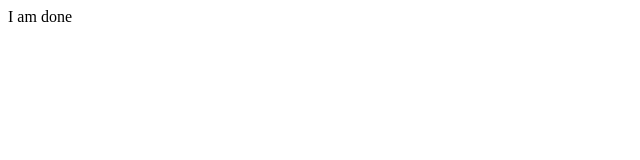
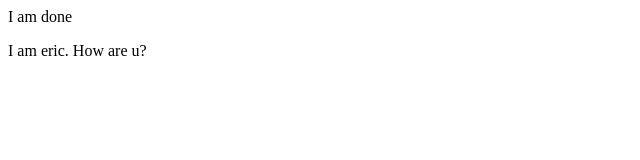
Before and after one commit to deepmode/hello-world, a plain HTML site: page index.html in a window 1280 px wide. Shown: the whole page, without its empty margins (0-640 px from the left). Drawn offline with Linux system fonts and the light colour scheme.

Commit message:
Update index.html
added text

```diff
--- a/index.html
+++ b/index.html
@@ -1,4 +1,5 @@
 <html>
 <title>Cool!</title>
 <p>I am done</p>
+<p>I am eric. How are u?</p>
 </html>
```
